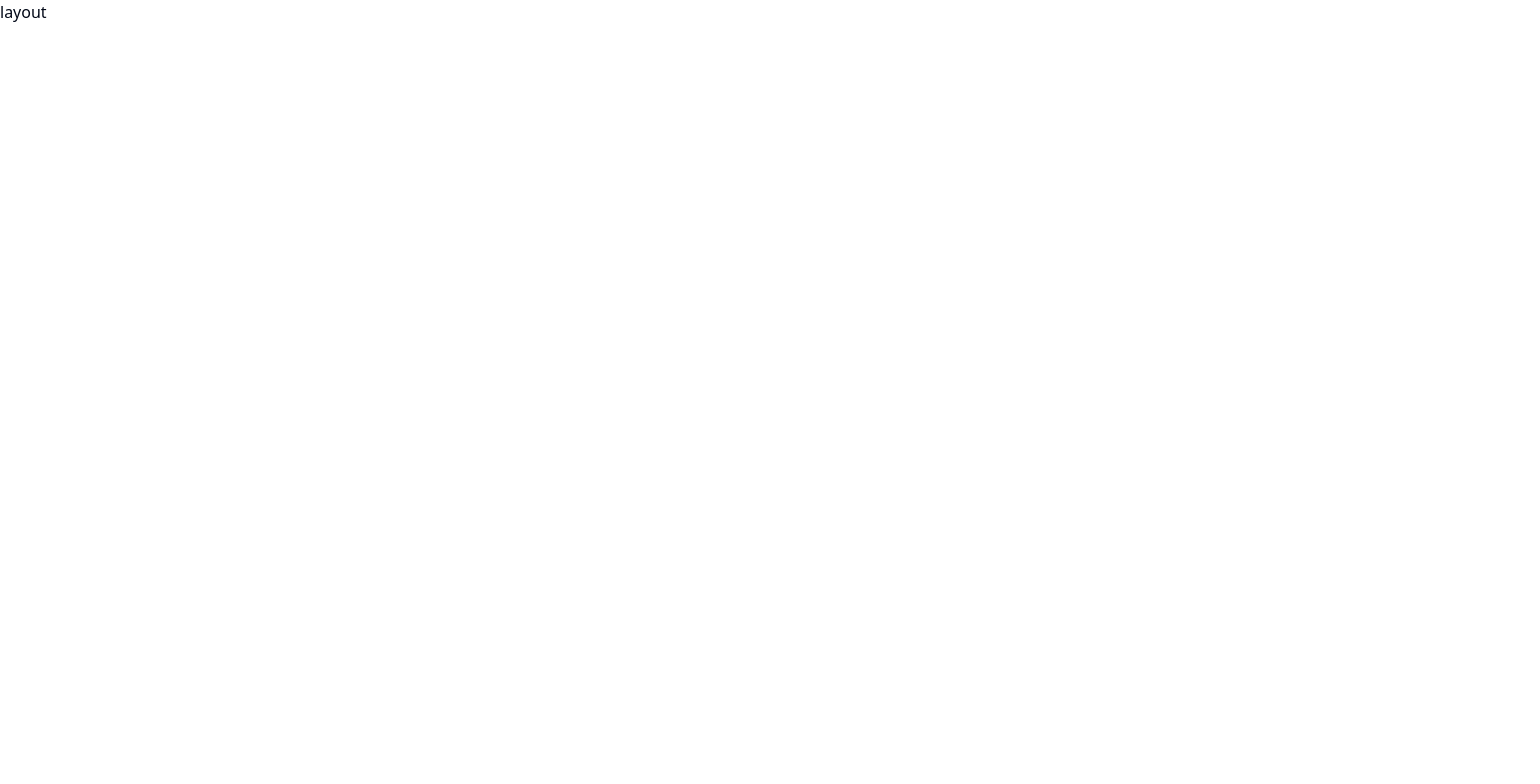
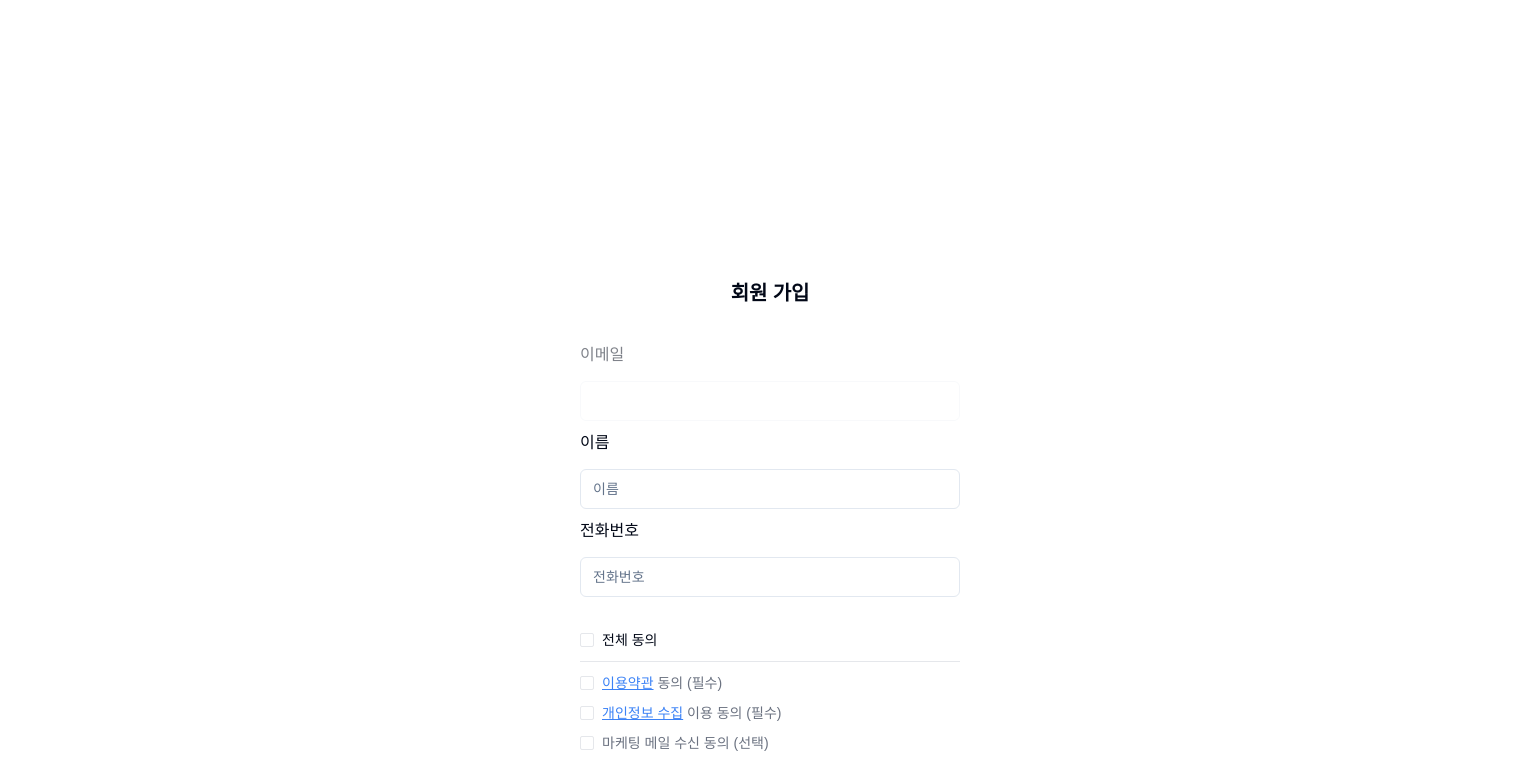
Before and after one commit to hin6150/projectbuilder-frontend, a Next.js app: page /signup in a window 1280 px wide. Shown: the top 784 px of the page, 1540 px wide, since content can reach past the window. Built offline with nearby package versions, Linux system fonts and the light colour scheme.

Commit message:
feat: 회원가입 페이지

```diff
--- a/src/app/(beforeLogin)/signup/layout.tsx
+++ /dev/null
@@ -1,7 +0,0 @@
-import React from "react";
-
-const layout = () => {
-  return <div>layout</div>;
-};
-
-export default layout;
--- a/src/app/(beforeLogin)/signup/optionalInfo.tsx
+++ b/src/app/(beforeLogin)/signup/optionalInfo/page.tsx
@@ -1,6 +1,5 @@
 'use client'
 import * as React from 'react'
-
 import { useForm } from 'react-hook-form'
 import { Check, ChevronsUpDown } from 'lucide-react'
 import { Button } from '@/components/ui/button'
@@ -15,7 +14,6 @@ import {
   SelectTrigger,
   SelectValue,
 } from '@/components/ui/select'
-
 import { cn } from '@/lib/utils'
 import {
   Command,
@@ -37,25 +35,25 @@ interface Entry {
 }
 
 const mbtiOptions = [
-  { value: 'ISTJ', label: 'ISTJ' },
-  { value: 'ISFJ', label: 'ISFJ' },
-  { value: 'INFJ', label: 'INFJ' },
-  { value: 'INTJ', label: 'INTJ' },
-  { value: 'ISTP', label: 'ISTP' },
-  { value: 'ISFP', label: 'ISFP' },
-  { value: 'INFP', label: 'INFP' },
-  { value: 'INTP', label: 'INTP' },
-  { value: 'ESTP', label: 'ESTP' },
-  { value: 'ESFP', label: 'ESFP' },
-  { value: 'ENFP', label: 'ENFP' },
-  { value: 'ENTP', label: 'ENTP' },
-  { value: 'ESTJ', label: 'ESTJ' },
-  { value: 'ESFJ', label: 'ESFJ' },
-  { value: 'ENFJ', label: 'ENFJ' },
-  { value: 'ENTJ', label: 'ENTJ' },
-]
+  'ISTJ',
+  'ISFJ',
+  'INFJ',
+  'INTJ',
+  'ISTP',
+  'ISFP',
+  'INFP',
+  'INTP',
+  'ESTP',
+  'ESFP',
+  'ENFP',
+  'ENTP',
+  'ESTJ',
+  'ESFJ',
+  'ENFJ',
+  'ENTJ',
+].map((value) => ({ value, label: value }))
 
-const optionalInfo: React.FC = () => {
+const page: React.FC = () => {
   const form = useForm()
   const [addTool, setAddTool] = React.useState<string>('')
   const [email, setEmail] = React.useState<string>('')
@@ -64,6 +62,7 @@ const optionalInfo: React.FC = () => {
   const [stackArray, setStackArray] = React.useState<string[]>([])
   const [mbtiOpen, setMbtiOpen] = React.useState<boolean>(false)
   const [value, setValue] = React.useState<string>('')
+  const [region, setRegion] = React.useState<string>('')
 
   const handleAdd = (e: React.MouseEvent<HTMLButtonElement, MouseEvent>) => {
     e.preventDefault()
@@ -73,6 +72,7 @@ const optionalInfo: React.FC = () => {
       setEmail('')
     }
   }
+
   const handleRemove = (index: number) => {
     setEntries(entries.filter((_, i) => i !== index))
   }
@@ -88,7 +88,9 @@ const optionalInfo: React.FC = () => {
     }
   }
 
-  async function onSubmit() {}
+  const onSubmit = async () => {
+    // handle form submission
+  }
 
   return (
     <div className="flex w-full py-[310px] justify-center items-center font-pretendard">
@@ -104,20 +106,17 @@ const optionalInfo: React.FC = () => {
           </div>
           <div className="flex flex-col items-start gap-[16px] self-stretch">
             <FormItem className="flex flex-col items-start gap-[6px] self-stretch">
-              <FormLabel htmlFor="region">거주지역</FormLabel>
-              <div className="flex items-start gap-[8px] self-stretch">
-                <Input placeholder="거주지역" name="region" />
-                <Button
-                  type="submit"
-                  className="bg-blue-200 hover:bg-blue-100 text-blue-600"
-                >
-                  검색하기
-                </Button>
-              </div>
+              <FormLabel className="text-[16px]">거주지역</FormLabel>
+              <Input
+                placeholder="거주지역"
+                name="region"
+                value={region}
+                onChange={(e) => setRegion(e.target.value)}
+              />
             </FormItem>
 
             <FormItem className="flex flex-col items-start gap-[6px] self-stretch">
-              <FormLabel>기타 정보</FormLabel>
+              <FormLabel className="text-[16px]">기타 정보</FormLabel>
               <div className="inline-flex items-start gap-[10px]">
                 <Select value={addTool} onValueChange={setAddTool}>
                   <SelectTrigger className="w-[200px]">
@@ -176,7 +175,9 @@ const optionalInfo: React.FC = () => {
             </FormItem>
 
             <FormItem className="flex flex-col items-start gap-[6px] self-stretch">
-              <FormLabel>기술 스택(쉼표로 구분)</FormLabel>
+              <FormLabel className="text-[16px]">
+                기술 스택(쉼표로 구분)
+              </FormLabel>
               <Input
                 placeholder="기술스택"
                 value={techStack}
@@ -185,7 +186,7 @@ const optionalInfo: React.FC = () => {
             </FormItem>
 
             <FormItem className="flex flex-col items-start gap-[6px] self-stretch">
-              <FormLabel>MBTI</FormLabel>
+              <FormLabel className="text-[16px]">MBTI</FormLabel>
               <Popover open={mbtiOpen} onOpenChange={setMbtiOpen}>
                 <PopoverTrigger asChild>
                   <Button
@@ -239,7 +240,7 @@ const optionalInfo: React.FC = () => {
               </Popover>
             </FormItem>
 
-            <div className="flex justify-end itmes-center gap-[8px] self-stretch">
+            <div className="flex justify-end items-center gap-[8px] self-stretch">
               <Button className="bg-white hover:bg-gray-100 text-gray-400">
                 건너뛰기
               </Button>
@@ -257,4 +258,4 @@ const optionalInfo: React.FC = () => {
   )
 }
 
-export default optionalInfo
+export default page
--- a/src/app/(beforeLogin)/signup/page.tsx
+++ b/src/app/(beforeLogin)/signup/page.tsx
@@ -1,7 +1,244 @@
-import React from "react";
+'use client'
+import * as React from 'react'
 
-const page = () => {
-  return <div>page</div>;
-};
+import { zodResolver } from '@hookform/resolvers/zod'
+import { useForm } from 'react-hook-form'
+import { z } from 'zod'
 
-export default page;
+import { Button } from '@/components/ui/button'
+import {
+  Form,
+  FormControl,
+  FormField,
+  FormItem,
+  FormLabel,
+  FormMessage,
+} from '@/components/ui/form'
+import { Checkbox } from '@/components/ui/checkbox'
+import InputForm from '@/components/Input/InputForm'
+import { Input } from '@/components/ui/input'
+import { useRouter } from 'next/navigation'
+
+const formSchema = z.object({
+  username: z.string().min(2, {
+    message: '이름은 2글자 이상이어야 합니다.',
+  }),
+  email: z.string().email(''),
+  phonenumber: z.string().refine(
+    (value) => {
+      const phoneNumber = value.replace(/-/g, '')
+      return /^01[0-9]\d{7,8}$/.test(phoneNumber)
+    },
+    {
+      message: '올바른 전화번호를 입력해주세요.',
+    },
+  ),
+})
+
+const formatPhoneNumber = (value: string) => {
+  if (!value) return value
+  const phoneNumber = value.replace(/[^\d]/g, '')
+  const phoneNumberLength = phoneNumber.length
+
+  if (phoneNumberLength < 4) return phoneNumber
+  if (phoneNumberLength < 8) {
+    return `${phoneNumber.slice(0, 3)}-${phoneNumber.slice(3)}`
+  }
+  return `${phoneNumber.slice(0, 3)}-${phoneNumber.slice(3, 7)}-${phoneNumber.slice(7, 11)}`
+}
+
+const JoinForm = () => {
+  const form = useForm<z.infer<typeof formSchema>>({
+    resolver: zodResolver(formSchema),
+    defaultValues: {
+      username: '',
+      email: '',
+      phonenumber: '',
+    },
+  })
+
+  // const [checkedItems, setCheckedItems] = React.useState({
+  //   all: false,
+  //   use: false,
+  //   privacy: false,
+  //   mail: false,
+  // })
+
+  // const handleAllCheck = (event: React.ChangeEvent<HTMLInputElement>) => {
+  //   const checked = event.target.checked
+  //   setCheckedItems({
+  //     all: checked,
+  //     use: checked,
+  //     privacy: checked,
+  //     mail: checked,
+  //   })
+  // }
+
+  // const handleCheck = (event: React.ChangeEvent<HTMLInputElement>) => {
+  //   const { id, checked } = event.target
+  //   setCheckedItems((prev) => {
+  //     const newCheckedItems = {
+  //       ...prev,
+  //       [id]: checked,
+  //     }
+  //     newCheckedItems.all =
+  //       newCheckedItems.use && newCheckedItems.privacy && newCheckedItems.mail
+  //     return newCheckedItems
+  //   })
+  // }
+
+  // const isSubmitDisabled = !checkedItems.use && !checkedItems.privacy
+  async function onSubmit(values: z.infer<typeof formSchema>) {
+    console.log(values)
+  }
+  const router = useRouter()
+  const signupSubmit = async () => {
+    const result = await form.trigger(['username', 'phonenumber'])
+    if (!result) return
+
+    const usernameState = form.getFieldState('username')
+    const phonenumberState = form.getFieldState('phonenumber')
+
+    if (!usernameState.invalid && !phonenumberState.invalid) {
+      router.push('/signup/optionalInfo')
+    } else {
+      form.handleSubmit(onSubmit)()
+    }
+  }
+
+  return (
+    <div className="flex w-full h-full px-[770px] py-[279px] justify-center items-start gap-[10px] font-pretendard">
+      <Form {...form}>
+        <form
+          onSubmit={form.handleSubmit(onSubmit)}
+          className="flex w-[380px] flex-col items-start gap-[36px] flex-shrink-0"
+        >
+          <div className="flex flex-col justify-center items-center gap-[8px] self-stretch">
+            <p className="text-[20px] text-center font-semibold leading-[28px] tracking-[-0.1px]">
+              회원 가입
+            </p>
+          </div>
+          <div className="flex flex-col items-start gap-[10px] self-stretch">
+            <FormField
+              control={form.control}
+              name="email"
+              render={({ field }) => (
+                <FormItem className="flex flex-col items-start gap-[6px] self-stretch opacity-50">
+                  <FormLabel className="text-[16px]">이메일</FormLabel>
+                  <FormControl>
+                    <Input placeholder="" disabled={true} {...field} />
+                  </FormControl>
+                </FormItem>
+              )}
+            />
+            <FormField
+              control={form.control}
+              name="username"
+              render={({ field }) => (
+                <FormItem className="flex flex-col items-start gap-[6px] self-stretch">
+                  <FormLabel className="text-[16px]">이름</FormLabel>
+                  <FormControl>
+                    <Input placeholder="이름" {...field} />
+                  </FormControl>
+                  <FormMessage />
+                </FormItem>
+              )}
+            />
+            <FormField
+              control={form.control}
+              name="phonenumber"
+              render={({ field }) => (
+                <FormItem className="flex flex-col items-start gap-[6px] self-stretch">
+                  <FormLabel className="text-[16px]">전화번호</FormLabel>
+                  <FormControl>
+                    <Input
+                      placeholder="전화번호"
+                      value={formatPhoneNumber(field.value)}
+                      onChange={(e) =>
+                        field.onChange(formatPhoneNumber(e.target.value))
+                      }
+                    />
+                  </FormControl>
+                  <FormMessage />
+                </FormItem>
+              )}
+            />
+          </div>
+          <div className="flex flex-col items-start gap-[14px] self-stretch">
+            <div className="flex items-start gap-[8px]">
+              <Checkbox
+                id="all"
+                // checked={checkedItems.all}
+                // onCheckedChange={(checked) => handleAllCheck}
+                className="w-[14px] h-[14px] rounded-[2px] border border-gray-200"
+              />
+              <label
+                htmlFor="all"
+                className="text-[14px] font-medium leading-[14px]"
+              >
+                전체 동의
+              </label>
+            </div>
+            <div className="h-[1px] self-stretch bg-gray-200" />
+            <div className="flex flex-col items-start gap-[16px] self-stretch">
+              <div className="flex items-start gap-[8px]">
+                <Checkbox
+                  id="use"
+                  // checked={checkedItems.use}
+                  // onChange={() => handleCheck}
+                  className="w-[14px] h-[14px] rounded-[2px] border border-gray-200"
+                />
+                <label
+                  htmlFor="use"
+                  className="text-gray-500 text-[14px] font-medium- leading-[14px]"
+                >
+                  <span className="text-blue-500 underline">이용약관</span> 동의
+                  (필수)
+                </label>
+              </div>
+              <div className="flex items-start gap-[8px]">
+                <Checkbox
+                  id="privacy"
+                  // checked={checkedItems.privacy}
+                  // onChange={() => handleCheck}
+                  className="w-[14px] h-[14px] rounded-[2px] border border-gray-200"
+                />
+                <label
+                  htmlFor="privacy"
+                  className="text-gray-500 text-[14px] font-medium- leading-[14px]"
+                >
+                  <span className="text-blue-500 underline">개인정보 수집</span>{' '}
+                  이용 동의 (필수)
+                </label>
+              </div>
+              <div className="flex items-start gap-[8px]">
+                <Checkbox
+                  id="mail"
+                  // checked={checkedItems.mail}
+                  // onChange={() => handleCheck}
+                  className="w-[14px] h-[14px] rounded-[2px] border border-gray-200"
+                />
+                <label
+                  htmlFor="mail"
+                  className="text-gray-500 text-[14px] font-medium- leading-[14px]"
+                >
+                  마케팅 메일 수신 동의 (선택)
+                </label>
+              </div>
+            </div>
+          </div>
+          <Button
+            type="submit"
+            // disabled={isSubmitDisabled}
+            onClick={() => signupSubmit}
+            className="flex w-full px-[16px] py-[8px] justify-center items-center gap-[18px] bg-blue-600 hover:bg-blue-500"
+          >
+            <p className="text-[14px] font-normal leading-[24px]">회원가입</p>
+          </Button>
+        </form>
+      </Form>
+    </div>
+  )
+}
+
+export default JoinForm
```
